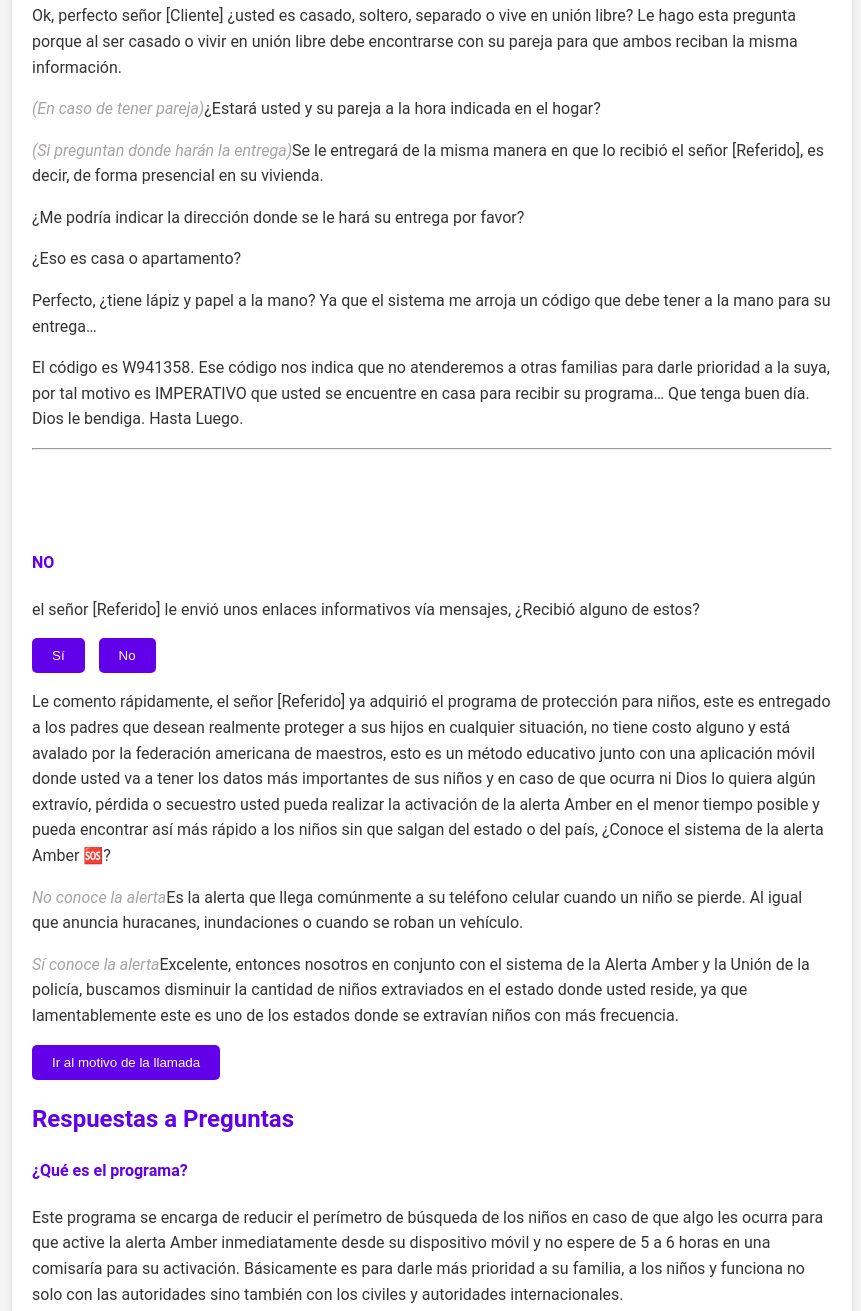
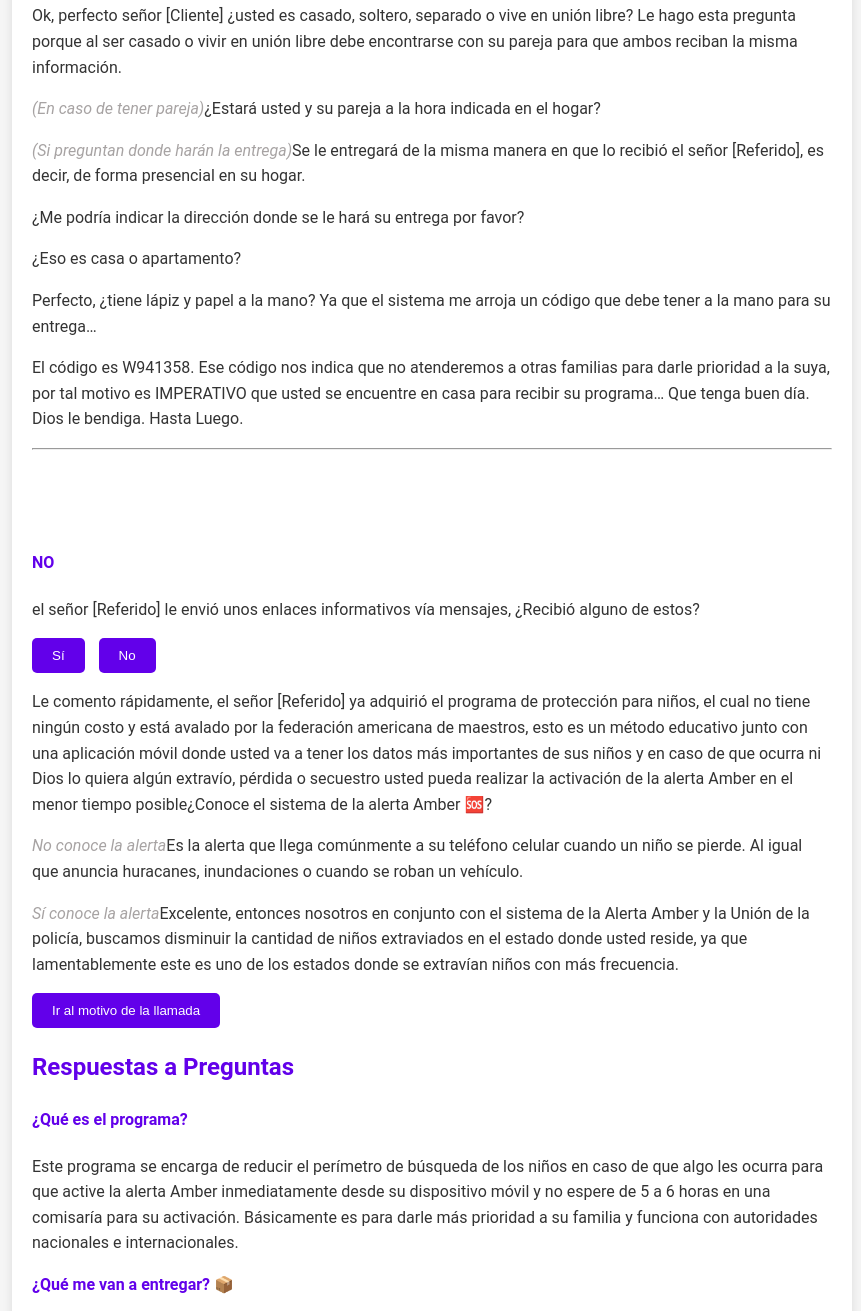
Before and after one commit to jessuss005/CBG, a plain HTML site: page index.html in a window 1280 px wide. Shown: the part 1113-2424 px from the top of the page, without its empty margins (208-1069 px from the left). Drawn offline with Linux system fonts and the light colour scheme.

Commit message:
Update index.html

```diff
--- a/index.html
+++ b/index.html
@@ -59,7 +59,7 @@
             <p>El motivo de mi llamada es porque el día de <span id="fecha">[fecha]</span> estaremos haciendo las entregas de <span id="SexoReferido3">[Sexo]</span> <span id="nombreReferido3">[referido]</span> <span id="hora">[hora]</span> , ¿cuál sería la mejor hora para usted?</p>
             <p>Ok, perfecto <span id="SexoCliente2">[Sexo]</span> <span id="nombreCliente2">[Cliente]</span> ¿usted es casad<span id="AorO">@</span>, solter<span id="AorO">@</span>, separad<span id="AorO">@</span> o vive en unión libre? Le hago esta pregunta porque al ser casad<span id="AorO">@</span> o vivir en unión libre debe encontrarse con su pareja para que ambos reciban la misma información.</p>
             <p><span class="disableText">(En caso de tener pareja)</span>¿Estará usted y su pareja a la hora indicada en el hogar? </p>
-            <p><span class="disableText">(Si preguntan donde harán la entrega)</span>Se le entregará de la misma manera en que lo recibió <span id="SexoReferido4">[Sexo]</span> <span id="nombreReferido4">[referido]</span>, es decir, de forma presencial en su vivienda. </p>
+            <p><span class="disableText">(Si preguntan donde harán la entrega)</span>Se le entregará de la misma manera en que lo recibió <span id="SexoReferido4">[Sexo]</span> <span id="nombreReferido4">[referido]</span>, es decir, de forma presencial en su hogar. </p>
             <p>¿Me podría indicar la dirección donde se le hará su entrega por favor? </p>
             <p>¿Eso es casa o apartamento? </p>
             <p>Perfecto, ¿tiene lápiz y papel a la mano? Ya que el sistema me arroja un código que debe tener a la mano para su entrega…</p>
@@ -70,7 +70,7 @@
              <p id="no"><span id="SexoReferido5"></span> <span id="nombreReferido5"></span> le envió unos enlaces informativos vía mensajes, ¿Recibió alguno de estos?</p>
              <a href="#motivo"><button class="btn" id="respuesta-si">Sí</button></a>
             <a href="#no2"></a><button class="btn" id="respuesta-no">No</button>
-            <p id="no2">Le comento rápidamente, <span id="SexoReferido6"></span> <span id="nombreReferido6"></span> ya adquirió el programa de protección para niños, este es entregado a los padres que desean realmente proteger a sus hijos en cualquier situación, no tiene costo alguno y está avalado por la federación americana de maestros, esto es un método educativo junto con una aplicación móvil donde usted va a tener los datos más importantes de sus niños y en caso de que ocurra ni Dios lo quiera algún extravío, pérdida o secuestro usted pueda realizar la activación de la alerta Amber en el menor tiempo posible y pueda encontrar así más rápido a los niños sin que salgan del estado o del país, ¿Conoce el sistema  de la alerta Amber 🆘?</p>
+            <p id="no2">Le comento rápidamente, <span id="SexoReferido6"></span> <span id="nombreReferido6"></span> ya adquirió el programa de protección para niños, el cual no tiene ningún costo y está avalado por la federación americana de maestros, esto es un método educativo junto con una aplicación móvil donde usted va a tener los datos más importantes de sus niños y en caso de que ocurra ni Dios lo quiera algún extravío, pérdida o secuestro usted pueda realizar la activación de la alerta Amber en el menor tiempo posible¿Conoce el sistema  de la alerta Amber 🆘?</p>
             <p id="amber"><span class="disableText">No conoce la alerta</span>Es la alerta que llega comúnmente a su teléfono celular cuando un niño se pierde. Al igual que anuncia huracanes, inundaciones o cuando se roban un vehículo. </p>
             <p><span class="disableText">Sí conoce la alerta</span>Excelente, entonces nosotros en conjunto con el sistema de la Alerta Amber y la Unión de la policía, buscamos disminuir la cantidad de niños extraviados en el estado donde usted reside, ya que lamentablemente este es uno de los estados donde se extravían niños con más frecuencia.</p>
             <a href="#motivo"><button class="btn" id="motivoLlamada">Ir al motivo de la llamada</button></a>
@@ -78,7 +78,7 @@
         <div>
             <h2>Respuestas a Preguntas</h2>
             <h4 id="programa">¿Qué es el programa?</h4>
-            <p>Este programa se encarga de reducir el perímetro de búsqueda de los niños en caso de que algo les ocurra para que active la alerta Amber inmediatamente desde su dispositivo móvil y no espere de 5 a 6 horas en una comisaría para su activación. Básicamente es para darle más prioridad a su familia, a los niños y funciona no solo con las autoridades sino también con los civiles y autoridades internacionales. </p>
+            <p>Este programa se encarga de reducir el perímetro de búsqueda de los niños en caso de que algo les ocurra para que active la alerta Amber inmediatamente desde su dispositivo móvil y no espere de 5 a 6 horas en una comisaría para su activación. Básicamente es para darle más prioridad a su familia y funciona con  autoridades nacionales e internacionales. </p>
 
             <h4 id="entrega">¿Qué me van a entregar? 📦 </h4>
             <p>Le haremos la entrega de un programa físico y uno digital, el digital es el código de la alerta Amber y el físico es una serie de documentos que hace constar que su familia está protegida por el child safe kit. </p>
@@ -98,7 +98,7 @@
             <h4 id="ninos">¿Los niños tienen que estar acá? 👶🍼 </h4>
             <p>No, el agente te deja toda la información y te explica cómo usarla, y ustedes se hacen cargo de tomar información cuando tengan el tiempo. </p>
             <h4 id="noInteresa">NO LE INTERESA </h4>
-            <p>Entiendo que pueda estar ocupado/a o que este tema no parezca relevante en este momento, pero quiero asegurarme de que está informado/a sobre la importancia de este programa. El Child Safe Kit es completamente gratuito y está diseñado para ayudar a proteger a sus hijos en caso de emergencia. Es una herramienta que esperamos nunca tenga que usar, pero que puede ser vital si alguna vez la necesita. ¿Le gustaría saber un poco más sobre cómo puede beneficiarse?"</p>
+            <p>Entiendo que pueda estar ocupado/a o que este tema no parezca relevante en este momento, pero quiero asegurarme de que está informado/a sobre la importancia de este programa. El Child Safe Kit no tiene ningún costo y está diseñado para ayudar a proteger a sus hijos en caso de emergencia. Es una herramienta que esperamos nunca tenga que usar, pero que puede ser vital si alguna vez la necesita. ¿Le gustaría saber un poco más sobre cómo puede beneficiarse?"</p>
             <h4 id="noConoceRef">NO CONOCE LOS REFERIDDOS</h4>
             <P>Entiendo, no hay problema. A veces nuestros programas reciben referencias de amigos o familiares que creen que esta información podría ser útil. Permítame explicarle brevemente de qué se trata.
                 Estamos contactándolo para informarle sobre el Programa de Protección Infantil Child Safe Kit, que trabaja en conjunto con la Alerta Amber para ayudar a mantener a los niños seguros proporcionando herramientas y recursos importantes para las familias. ¿Tendría un momento para que le explique cómo funciona y cómo podría beneficiarlo a usted y a su familia?</P>
```
